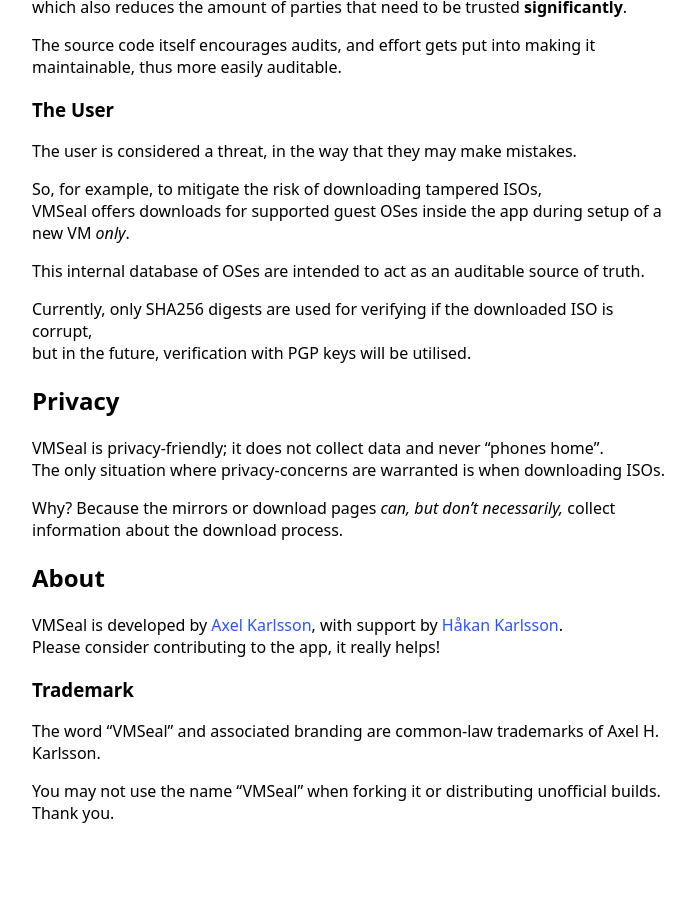
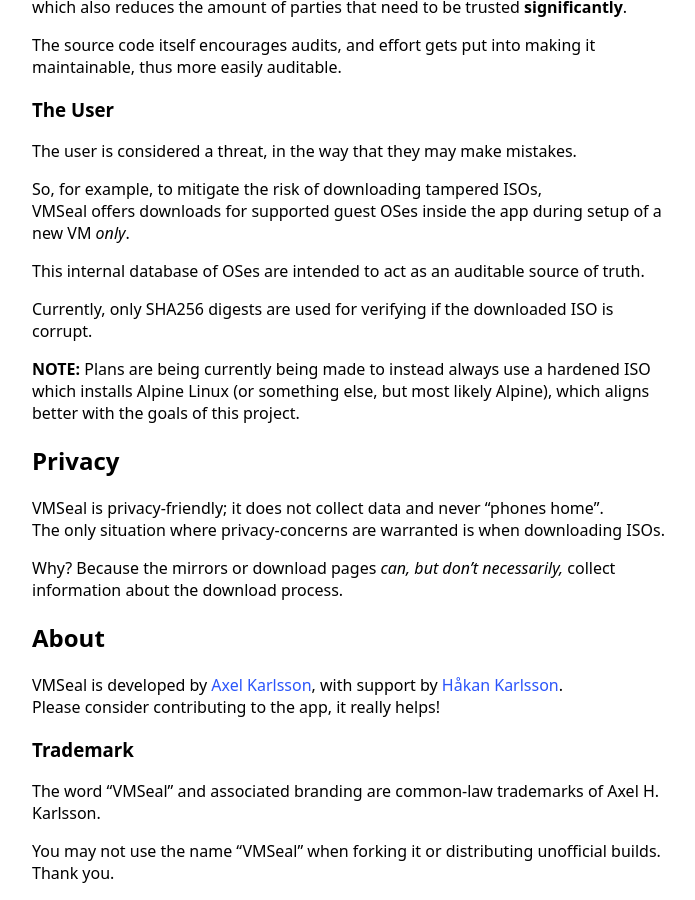
Before and after one commit to VMSeal/vmseal.github.io, a Jekyll site: the page built from index.md, in a window 1280 px wide and 900 px high, scrolled down 1141 px. Shown: the whole window, without its empty margins (288-983 px from the left). Built offline with Jekyll 4.4.1, drawn with Linux system fonts in a browser that asks for light colours; our own code applies the rules of GitHub Pages for plain Markdown files; before the commit the page ends 1981 px from its top, so only the background shows below that.

Commit message:
resolve #3

```diff
--- a/index.md
+++ b/index.md
@@ -52,8 +52,9 @@ VMSeal offers downloads for supported guest OSes inside the app during setup of
 
 This internal database of OSes are intended to act as an auditable source of truth.
 
-Currently, only SHA256 digests are used for verifying if the downloaded ISO is corrupt,
-but in the future, verification with PGP keys will be utilised.
+Currently, only SHA256 digests are used for verifying if the downloaded ISO is corrupt.
+
+**NOTE:** Plans are being currently being made to instead always use a hardened ISO which installs Alpine Linux (or something else, but most likely Alpine), which aligns better with the goals of this project.
 
 ## Privacy
 
```
